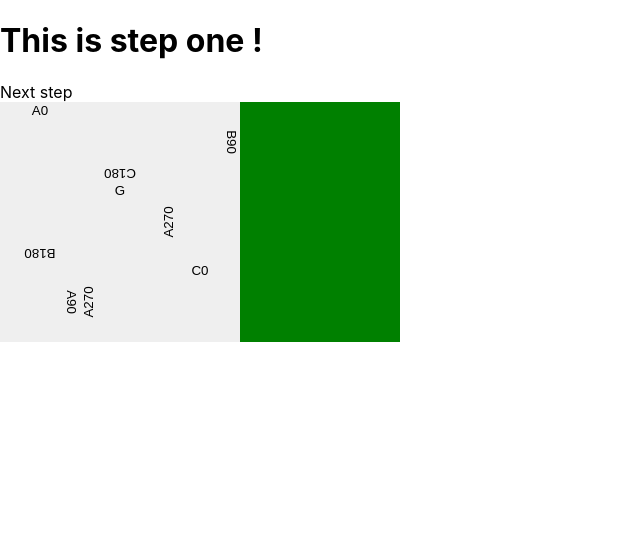
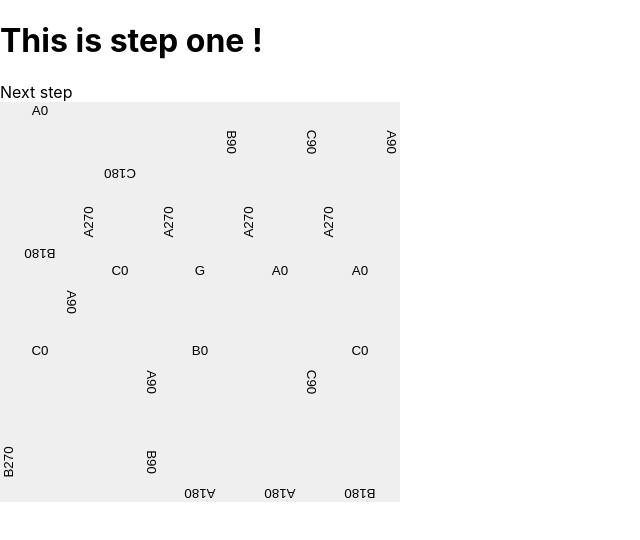
Before and after one commit to Quentin-Macquart/Escape-Platform, a Next.js app in the folder ep-front/: page /games/id/step1 in a window 1280 px wide. Shown: the top 540 px of the page, without its empty margins (0-640 px from the left). Built offline with nearby package versions, Linux system fonts and the light colour scheme.

Commit message:
Added logic to make the panel and setup buttons default position

```diff
--- a/ep-front/components/electrikBoard/index.tsx
+++ b/ep-front/components/electrikBoard/index.tsx
@@ -7,16 +7,36 @@ const defaultPanel: { type: string; pos: number }[][] = [
     { type: 'A', pos: 0 },
     { type: 'B', pos: 180 },
     { type: 'A', pos: 90 },
+    { type: 'C', pos: 0 },
+    { type: 'B', pos: 270 },
   ],
   [
     { type: 'C', pos: 180 },
-    { type: 'Z', pos: 1 },
     { type: 'A', pos: 270 },
+    { type: 'C', pos: 0 },
+    { type: 'A', pos: 90 },
+    { type: 'B', pos: 90 },
   ],
   [
     { type: 'B', pos: 90 },
     { type: 'A', pos: 270 },
+    { type: 'Z', pos: 1 },
+    { type: 'B', pos: 0 },
+    { type: 'A', pos: 180 },
+  ],
+  [
+    { type: 'C', pos: 90 },
+    { type: 'A', pos: 270 },
+    { type: 'A', pos: 0 },
+    { type: 'C', pos: 90 },
+    { type: 'A', pos: 180 },
+  ],
+  [
+    { type: 'A', pos: 90 },
+    { type: 'A', pos: 270 },
+    { type: 'A', pos: 0 },
     { type: 'C', pos: 0 },
+    { type: 'B', pos: 180 },
   ],
 ];
 
```
